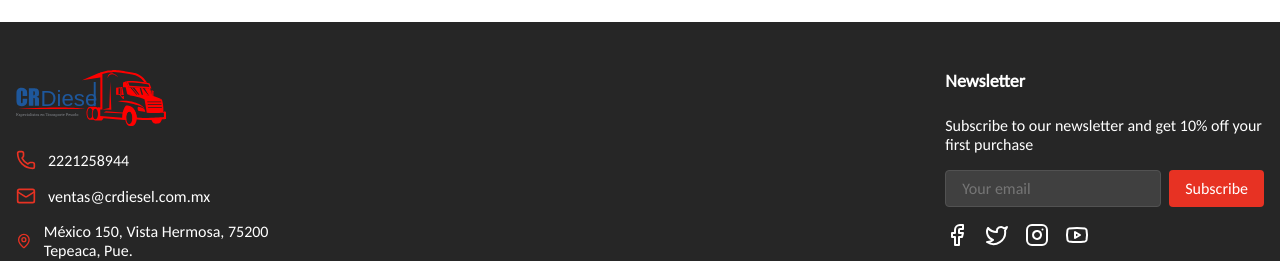
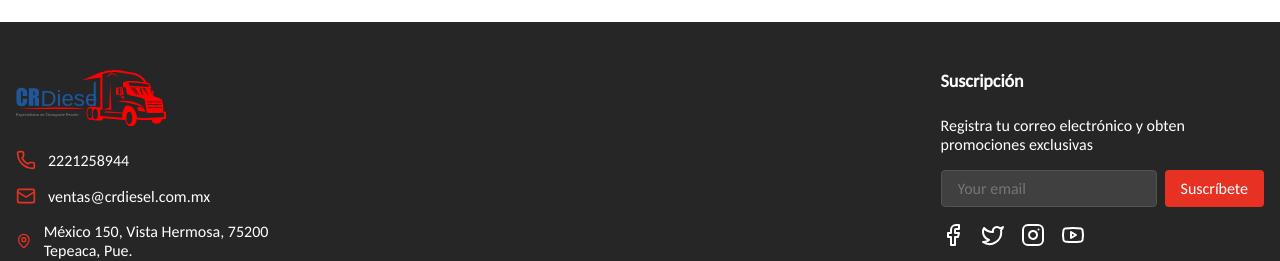
Before and after one commit to DVinay96/crlanding, a Next.js app: page / in a window 1280 px wide. Shown: the part 1734-1995 px from the top of the page. Built offline with nearby package versions, Linux system fonts and the light colour scheme; no server answers; a web font is replaced by a local one.

Commit message:
changed static footer text

```diff
--- a/src/components/layout/Footer.tsx
+++ b/src/components/layout/Footer.tsx
@@ -207,12 +207,12 @@ const Footer = () => {
           </FooterSection>
 
           <FooterSection>
-            <h3>Newsletter</h3>
-            <p>Subscribe to our newsletter and get 10% off your first purchase</p>
+            <h3>Suscripción</h3>
+            <p>Registra tu correo electrónico y obten promociones exclusivas</p>
             <NewsletterForm>
               <InputWrapper>
                 <Input type="email" placeholder="Your email" />
-                <Button type="submit">Subscribe</Button>
+                <Button type="submit">Suscríbete</Button>
               </InputWrapper>
             </NewsletterForm>
             <SocialLinks>
```
